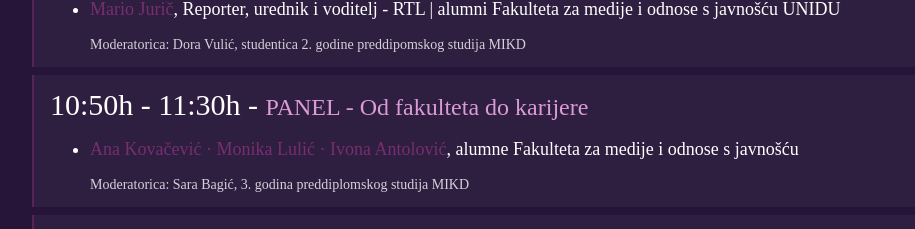
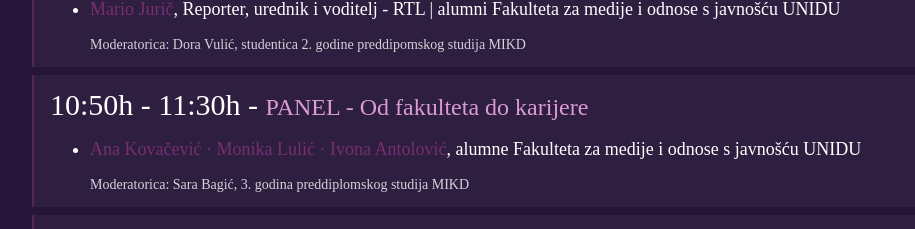
Before and after one commit to MarinoRosic/PEPKonf, a React (Create React App) app: page / in a window 1280 px wide. Shown: the part 6391-6620 px from the top of the page, without its empty margins (128-1043 px from the left). Built offline with nearby package versions, Linux system fonts and the light colour scheme; a web font is replaced by a local one.

Commit message:
Mala izmjena u programu

```diff
--- a/src/Components/Program.js
+++ b/src/Components/Program.js
@@ -41,7 +41,7 @@ const Program = () => {
         'Ana Kovačević · Monika Lulić · Ivona Antolović',
       ],
       lecturerData: [
-        "alumne Fakulteta za medije i odnose s javnošću",
+        "alumne Fakulteta za medije i odnose s javnošću UNIDU",
       ],
       moderator: 'Moderatorica: Sara Bagić, 3. godina preddiplomskog studija MIKD'
     },
```
